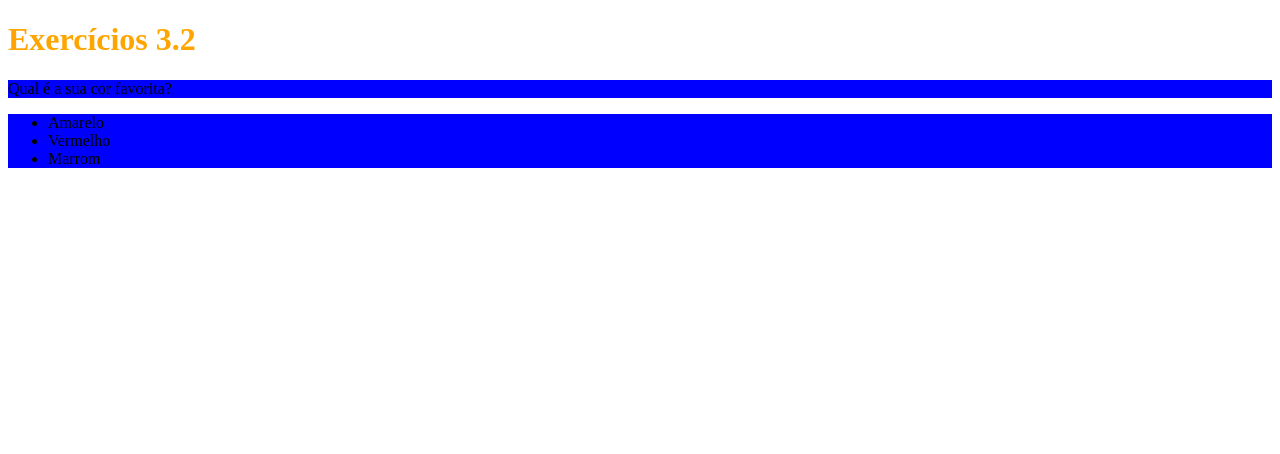
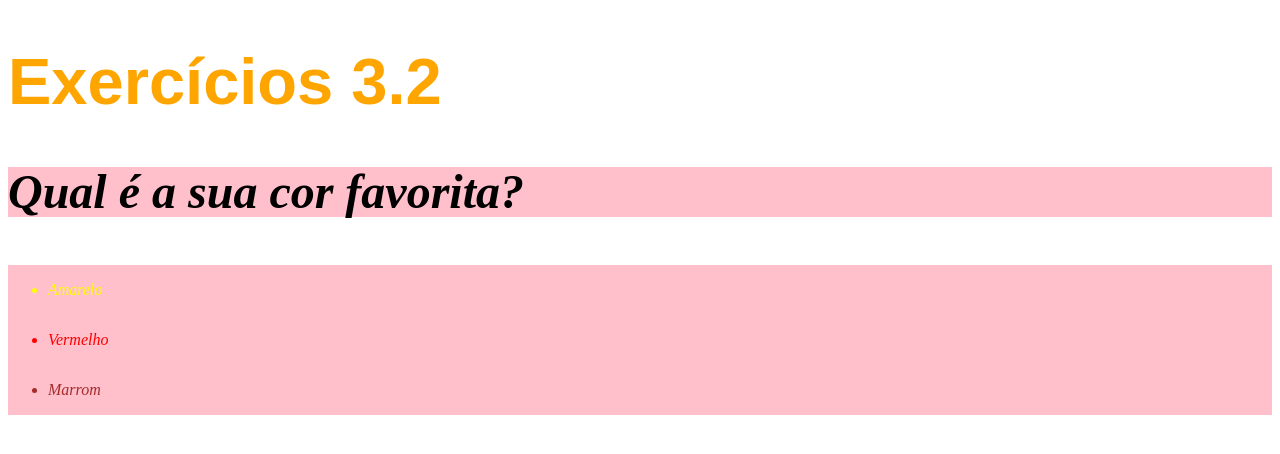
Before and after one commit to ironferro/trybe-exercicios, a plain HTML site: page fundamentos/bloco-3-introducao-a-html-e-css/dia-2-html-css-primeiros-passos-em-css/index.html in a window 1280 px wide. Drawn offline with Linux system fonts and the light colour scheme.

Commit message:
Segundo passo fixar

```diff
--- a/fundamentos/bloco-3-introducao-a-html-e-css/dia-2-html-css-primeiros-passos-em-css/index.html
+++ b/fundamentos/bloco-3-introducao-a-html-e-css/dia-2-html-css-primeiros-passos-em-css/index.html
@@ -5,24 +5,41 @@
     <title>HTML</title>
     <style>
         h1 {
-            width: 65;
+            font-size: 65px;
             color:orange;
+            font-family: sans-serif;
         }
         body {
-
+            font-size: 16px;
+        }
+        p {
+            font-weight: 600;
+            font-size: 3em;
         }
         .estilo {
-                background-color: blue;
+                background-color: pink;
+                line-height: 50px;
+                text-align: justify;
+                font-style: italic;
             }
+        #amarelo {
+            color: yellow;
+        }
+        #vermelho {
+            color: red;
+        }
+        #marrom {
+            color: brown;
+        }
     </style>
   </head>
   <body>
     <h1>Exercícios 3.2</h1>
     <p class="estilo">Qual é a sua cor favorita?</p>
     <ul class="estilo">
-      <li>Amarelo</li>
-      <li>Vermelho</li>
-      <li>Marrom</li>
+      <li id="amarelo">Amarelo</li>
+      <li id="vermelho">Vermelho</li>
+      <li id="marrom">Marrom</li>
     </ul>
   </body>
 </html>
```
